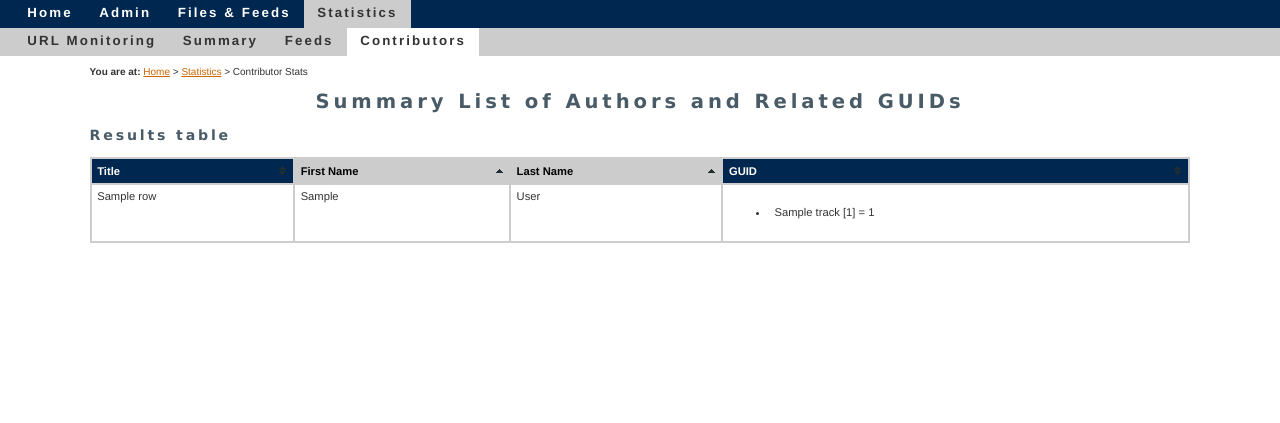
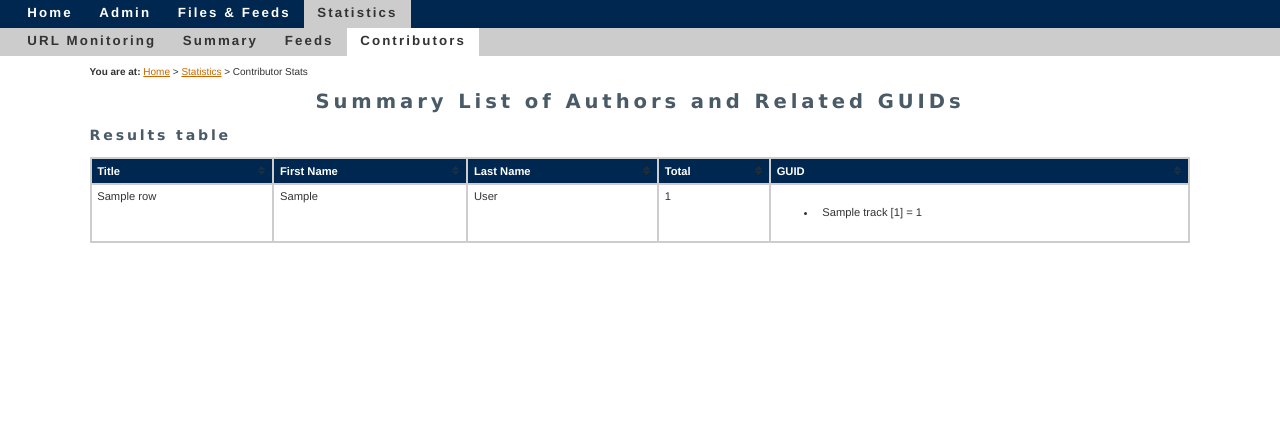
Before and after one commit to amarantolaw/OPMS, a Django app: template opms/templates/stats/reports/authors_summary.html in a window 1280 px wide. Shown: the part 119-542 px from the top of the page. Run offline with Django 3.2, Linux system fonts and the light colour scheme; the template is opened without the code that fills it: most values are stand-ins (such as "Sample title", 1, 10 or a date in 2020).

Commit message:
Working on reports to show authors (from FFM) and their downloads per track - Created basic summary template with minimal data

```diff
--- a/opms/templates/stats/reports/authors_summary.html
+++ b/opms/templates/stats/reports/authors_summary.html
@@ -38,7 +38,7 @@
 <script>
 $(document).ready(function()
     {
-        $("#summaryTable").tablesorter( {sortList: [[2,0],[1,0]]} );
+        $("#summaryTable").tablesorter( {} );
     }
 );
 </script>
@@ -50,6 +50,7 @@ $(document).ready(function()
             <th>Title</th>
             <th>First Name</th>
             <th>Last Name</th>
+            <th>Total</th>
             <th>GUID</th>
         </tr>
     </thead>
@@ -59,6 +60,7 @@ $(document).ready(function()
             <td>{{ row.titles }}</td>
             <td>{{ row.first_name }}</td>
             <td>{{ row.last_name }}</td>
+            <td>{{ row.total_count }}</td>
             <td><ul>{% for track in row.guids %}
                     <li>{{ track.name }} [{{ track.guid }}] = {{ track.count }}</li>
                 {% endfor %}</ul>
```
